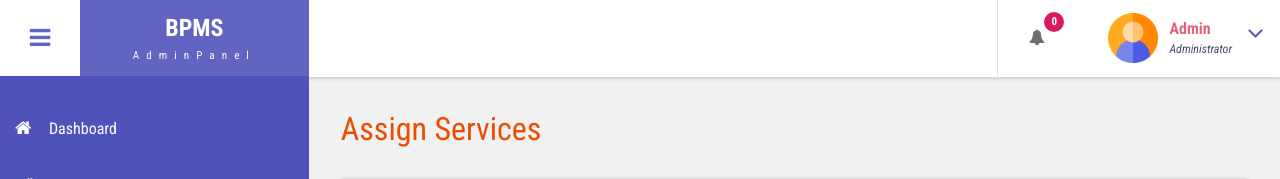
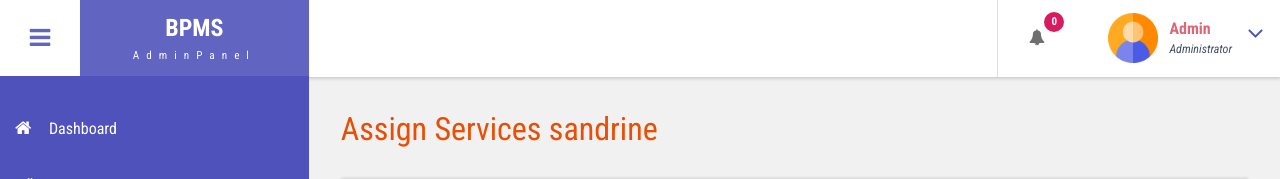
Before and after one commit to achs-a/salonManagementSystem, a PHP site: page /admin/add-customer-services.php in a window 1280 px wide. Shown: the top 179 px of the page. Run offline with PHP 8.4, Linux system fonts and the light colour scheme; a user stored in the database is signed in; data comes from the database, SQL or seed files in the repository.

Commit message:
sandrine

```diff
--- a/admin/add-customer-services.php
+++ b/admin/add-customer-services.php
@@ -69,7 +69,7 @@ echo "<script>window.location.href ='invoices.php'</script>";
 		<div id="page-wrapper">
 			<div class="main-page">
 				<div class="tables">
-					<h3 class="title1">Assign Services</h3>
+					<h3 class="title1">Assign Services sandrine</h3>
 
 
 
```
